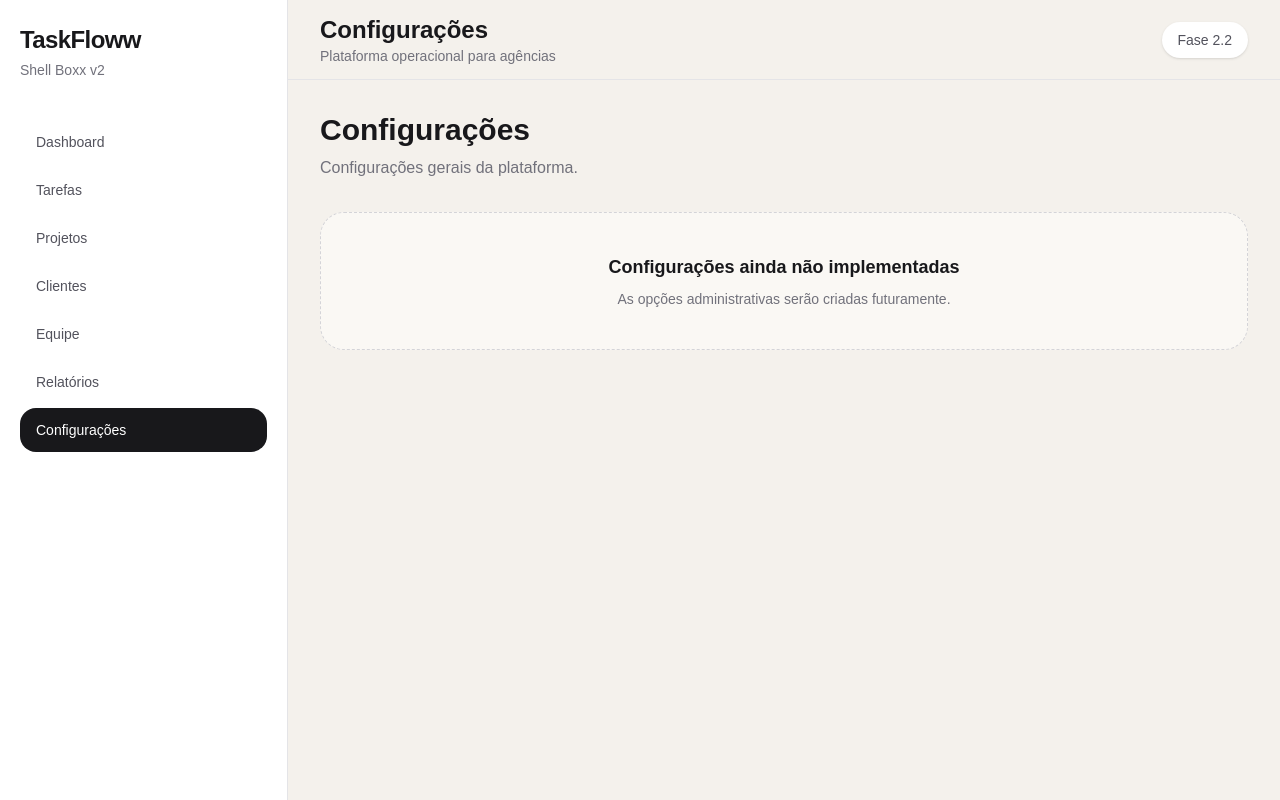
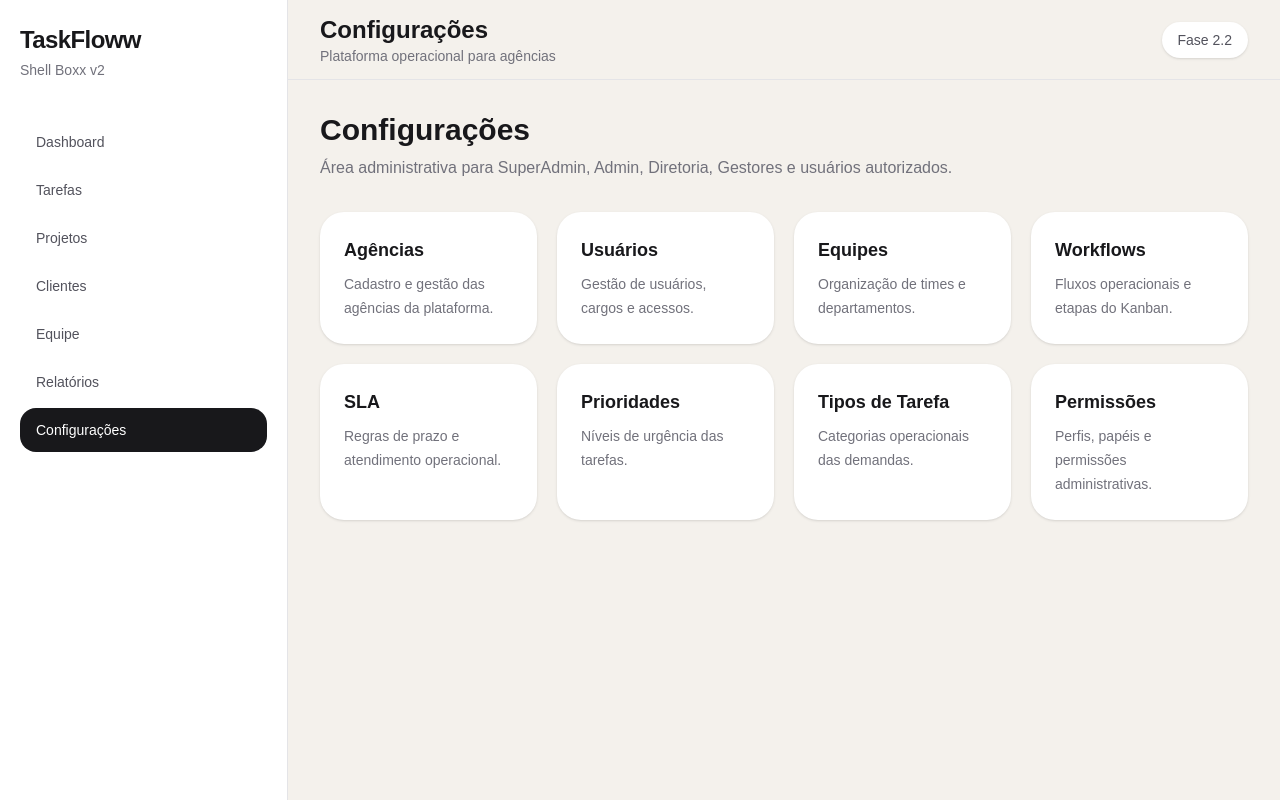
Before and after one commit to hudsonoli/taskflow, a Next.js app in the folder frontend/: page /configuracoes in a window 1280 px wide. Built offline with nearby package versions, Linux system fonts and the light colour scheme.

Commit message:
fase 3.5 cria estrutura base de configuracoes

```diff
--- /dev/null
+++ b/frontend/src/app/configuracoes/agencias/page.tsx
@@ -0,0 +1,18 @@
+import { EmptyState } from "@/components/ui/EmptyState";
+import { PageHeader } from "@/components/ui/PageHeader";
+
+export default function AgenciasPage() {
+  return (
+    <div className="p-8">
+      <PageHeader
+        title="Agências"
+        description="Cadastro e gestão das agências da plataforma."
+      />
+
+      <EmptyState
+        title="Nenhuma agência cadastrada"
+        description="O cadastro de agências será implementado futuramente."
+      />
+    </div>
+  );
+}
--- /dev/null
+++ b/frontend/src/app/configuracoes/equipes/page.tsx
@@ -0,0 +1,18 @@
+import { EmptyState } from "@/components/ui/EmptyState";
+import { PageHeader } from "@/components/ui/PageHeader";
+
+export default function EquipesPage() {
+  return (
+    <div className="p-8">
+      <PageHeader
+        title="Equipes"
+        description="Organização de departamentos e equipes."
+      />
+
+      <EmptyState
+        title="Nenhuma equipe cadastrada"
+        description="O cadastro de equipes será implementado futuramente."
+      />
+    </div>
+  );
+}
--- a/frontend/src/app/configuracoes/page.tsx
+++ b/frontend/src/app/configuracoes/page.tsx
@@ -1,18 +1,74 @@
-import { EmptyState } from "@/components/ui/EmptyState";
+import Link from "next/link";
 import { PageHeader } from "@/components/ui/PageHeader";
+
+const settingsItems = [
+  {
+    title: "Agências",
+    description: "Cadastro e gestão das agências da plataforma.",
+    href: "/configuracoes/agencias",
+  },
+  {
+    title: "Usuários",
+    description: "Gestão de usuários, cargos e acessos.",
+    href: "/configuracoes/usuarios",
+  },
+  {
+    title: "Equipes",
+    description: "Organização de times e departamentos.",
+    href: "/configuracoes/equipes",
+  },
+  {
+    title: "Workflows",
+    description: "Fluxos operacionais e etapas do Kanban.",
+    href: "/configuracoes/workflows",
+  },
+  {
+    title: "SLA",
+    description: "Regras de prazo e atendimento operacional.",
+    href: "/configuracoes/sla",
+  },
+  {
+    title: "Prioridades",
+    description: "Níveis de urgência das tarefas.",
+    href: "/configuracoes/prioridades",
+  },
+  {
+    title: "Tipos de Tarefa",
+    description: "Categorias operacionais das demandas.",
+    href: "/configuracoes/tipos-tarefa",
+  },
+  {
+    title: "Permissões",
+    description: "Perfis, papéis e permissões administrativas.",
+    href: "/configuracoes/permissoes",
+  },
+];
 
 export default function ConfiguracoesPage() {
   return (
     <div className="p-8">
       <PageHeader
         title="Configurações"
-        description="Configurações gerais da plataforma."
+        description="Área administrativa para SuperAdmin, Admin, Diretoria, Gestores e usuários autorizados."
       />
 
-      <EmptyState
-        title="Configurações ainda não implementadas"
-        description="As opções administrativas serão criadas futuramente."
-      />
+      <div className="grid gap-5 md:grid-cols-2 xl:grid-cols-4">
+        {settingsItems.map((item) => (
+          <Link
+            key={item.href}
+            href={item.href}
+            className="rounded-3xl bg-white p-6 shadow-sm transition hover:-translate-y-1 hover:shadow-md"
+          >
+            <h2 className="text-lg font-semibold text-zinc-900">
+              {item.title}
+            </h2>
+
+            <p className="mt-2 text-sm leading-6 text-zinc-500">
+              {item.description}
+            </p>
+          </Link>
+        ))}
+      </div>
     </div>
   );
 }
--- /dev/null
+++ b/frontend/src/app/configuracoes/permissoes/page.tsx
@@ -0,0 +1,18 @@
+import { EmptyState } from "@/components/ui/EmptyState";
+import { PageHeader } from "@/components/ui/PageHeader";
+
+export default function PermissoesPage() {
+  return (
+    <div className="p-8">
+      <PageHeader
+        title="Permissões"
+        description="Perfis, cargos e regras de acesso."
+      />
+
+      <EmptyState
+        title="Nenhuma permissão configurada"
+        description="O controle de permissões será implementado futuramente."
+      />
+    </div>
+  );
+}
--- /dev/null
+++ b/frontend/src/app/configuracoes/prioridades/page.tsx
@@ -0,0 +1,18 @@
+import { EmptyState } from "@/components/ui/EmptyState";
+import { PageHeader } from "@/components/ui/PageHeader";
+
+export default function PrioridadesPage() {
+  return (
+    <div className="p-8">
+      <PageHeader
+        title="Prioridades"
+        description="Níveis de prioridade das tarefas."
+      />
+
+      <EmptyState
+        title="Nenhuma prioridade cadastrada"
+        description="As prioridades serão implementadas futuramente."
+      />
+    </div>
+  );
+}
--- /dev/null
+++ b/frontend/src/app/configuracoes/sla/page.tsx
@@ -0,0 +1,18 @@
+import { EmptyState } from "@/components/ui/EmptyState";
+import { PageHeader } from "@/components/ui/PageHeader";
+
+export default function SlaPage() {
+  return (
+    <div className="p-8">
+      <PageHeader
+        title="SLA"
+        description="Regras de prazo e atendimento."
+      />
+
+      <EmptyState
+        title="Nenhum SLA cadastrado"
+        description="Os SLAs serão implementados futuramente."
+      />
+    </div>
+  );
+}
--- /dev/null
+++ b/frontend/src/app/configuracoes/tipos-tarefa/page.tsx
@@ -0,0 +1,18 @@
+import { EmptyState } from "@/components/ui/EmptyState";
+import { PageHeader } from "@/components/ui/PageHeader";
+
+export default function TiposTarefaPage() {
+  return (
+    <div className="p-8">
+      <PageHeader
+        title="Tipos de Tarefa"
+        description="Categorias operacionais das demandas."
+      />
+
+      <EmptyState
+        title="Nenhum tipo cadastrado"
+        description="Os tipos de tarefa serão implementados futuramente."
+      />
+    </div>
+  );
+}
--- /dev/null
+++ b/frontend/src/app/configuracoes/workflows/page.tsx
@@ -0,0 +1,18 @@
+import { EmptyState } from "@/components/ui/EmptyState";
+import { PageHeader } from "@/components/ui/PageHeader";
+
+export default function WorkflowsPage() {
+  return (
+    <div className="p-8">
+      <PageHeader
+        title="Workflows"
+        description="Fluxos operacionais e etapas do Kanban."
+      />
+
+      <EmptyState
+        title="Nenhum workflow cadastrado"
+        description="Os workflows serão implementados futuramente."
+      />
+    </div>
+  );
+}
```
Also changed, not shown: frontend/src/app/configuracoes/usuarios/page.tsx (added).
